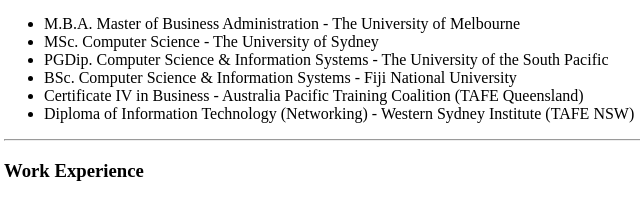
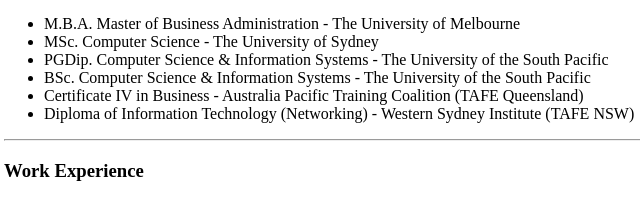
Before and after one commit to adarshmudiliar/cv1.1, a plain HTML site: page index.html in a window 1280 px wide. Shown: the part 308-506 px from the top of the page, 4-644 px from the left. Drawn offline with Linux system fonts and the light colour scheme.

Commit message:
Edit uni for BSc.

```diff
--- a/index.html
+++ b/index.html
@@ -28,7 +28,7 @@
     <li>M.B.A. Master of Business Administration - The University of Melbourne</li>
     <li>MSc. Computer Science - The University of Sydney</li>
     <li>PGDip. Computer Science & Information Systems - The University of the South Pacific</li>
-    <li>BSc. Computer Science & Information Systems - Fiji National University</li>
+    <li>BSc. Computer Science & Information Systems - The University of the South Pacific</li>
     <li>Certificate IV in Business - Australia Pacific Training Coalition (TAFE Queensland)</li>
     <li>Diploma of Information Technology (Networking) - Western Sydney Institute (TAFE NSW)</li>
   </ul>
```
